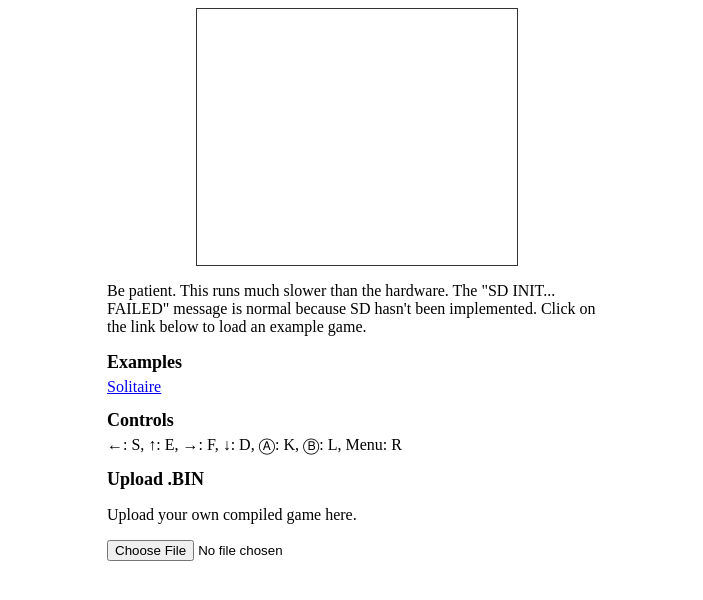
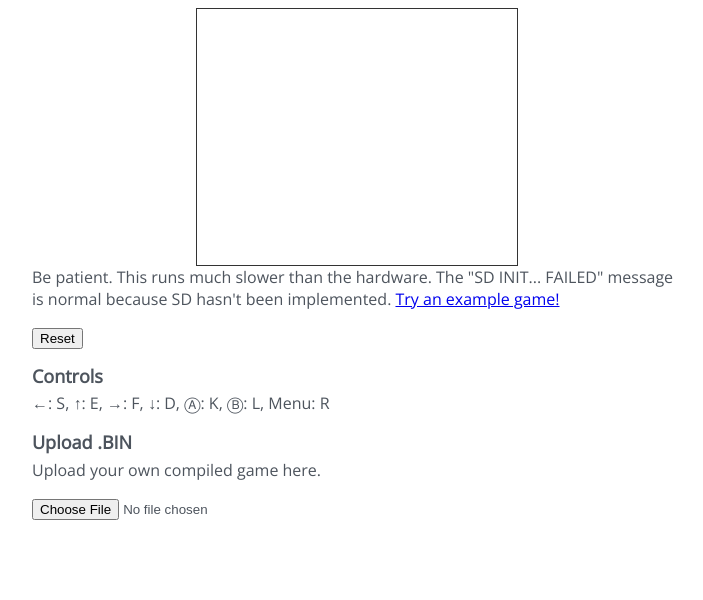
Before and after one commit to aoneill01/gamebuino-emulator, a website built with webpack: page dist/index.html in a window 1280 px wide. Shown: the whole page, without its empty margins (283-986 px from the left). Built offline with nearby package versions, Linux system fonts and the light colour scheme.

Commit message:
Minor styling; Reset button.

```diff
--- a/src/index.ts
+++ b/src/index.ts
@@ -44,6 +44,7 @@ var exampleGames = [
 ];
 
 listGames();
+resetButton();
 listenToFileUpload();
 
 function loadGame(url:string): void {
@@ -85,15 +86,18 @@ setInterval(function() {
 }, 1000);
 
 function listGames() {
-    var div = document.getElementById('example-games');
-    for (const game of exampleGames) {
-        var anchor = document.createElement("a");
-        anchor.setAttribute("href", "#");
-        anchor.setAttribute("class", "game-link");
-        anchor.onclick = function() { loadGame (game.url); };
-        anchor.appendChild(document.createTextNode(game.name));
-        div.appendChild(anchor);
-    }
+    var example = document.getElementById('example');
+    example.setAttribute("class", "game-link");
+    example.onclick = function() { loadGame (exampleGames[0].url); return false; };
+    example.appendChild(document.createTextNode('Try an example game!'));
+}
+
+function resetButton() {
+    var elem = document.getElementById('reset-container');
+    var btn = document.createElement("button");
+    btn.onclick = function() { atsamd21.reset(0x4000); };
+    btn.innerHTML = 'Reset';
+    elem.appendChild(btn);
 }
 
 function listenToFileUpload() {
```
Also changed, not shown: dist/index.html.
